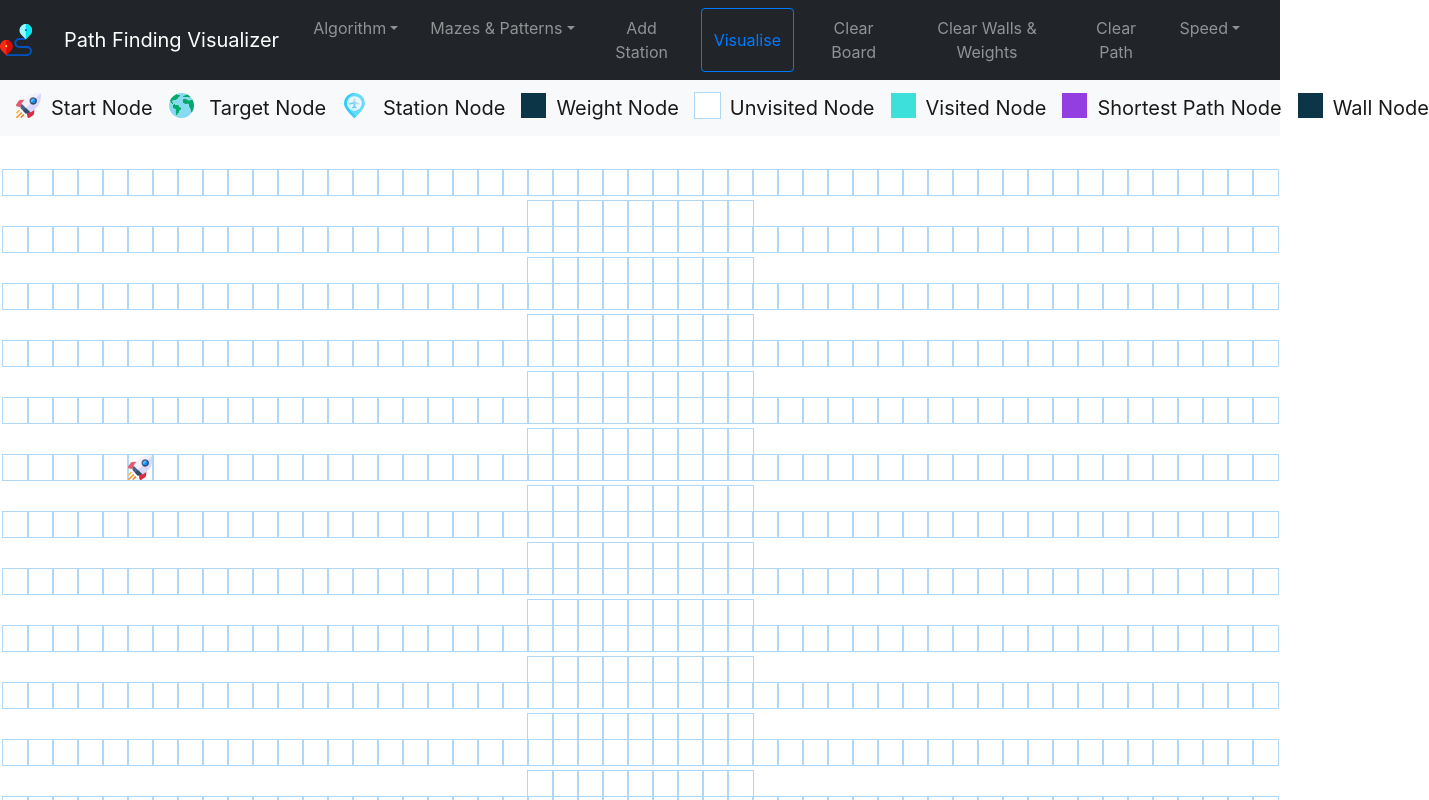
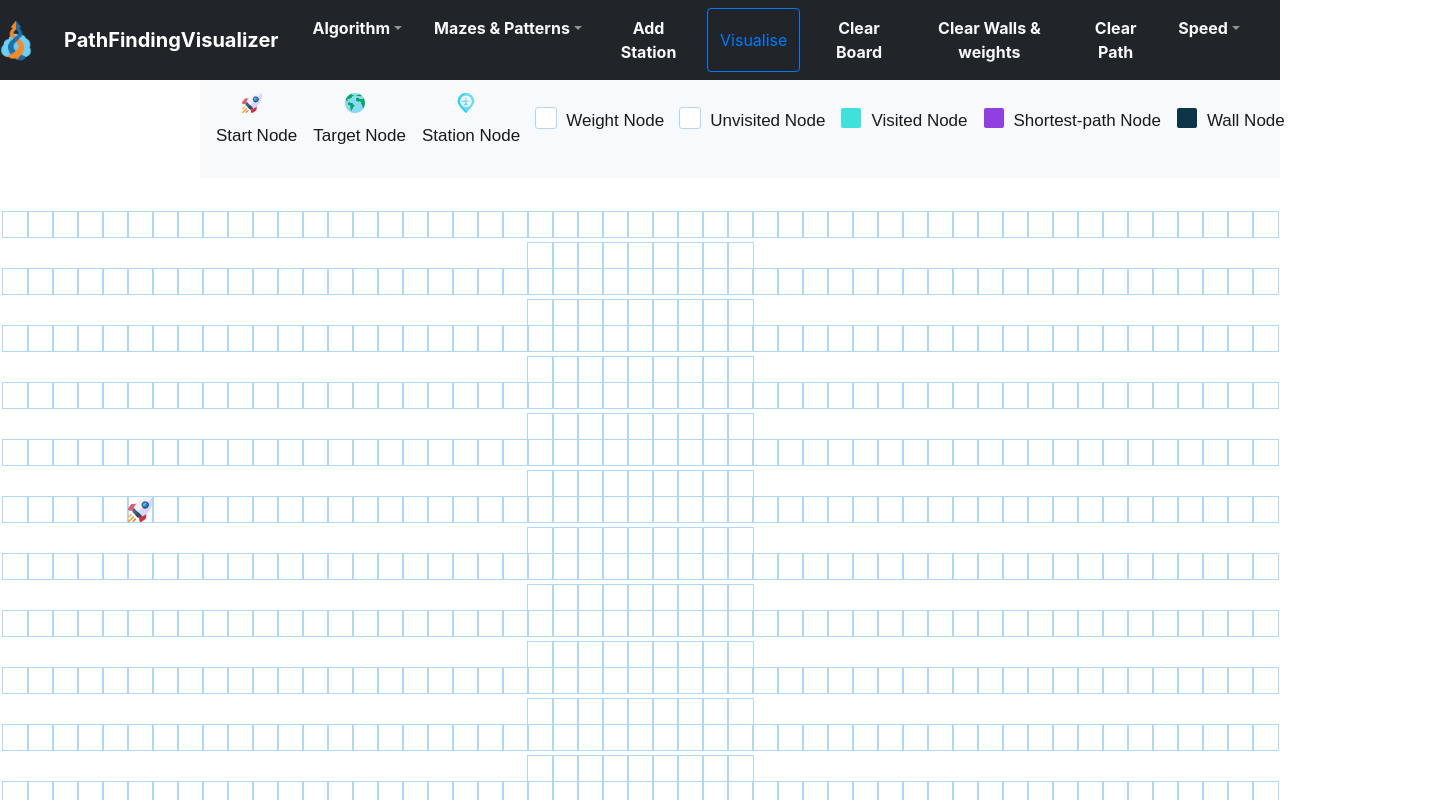
Before and after one commit to syadav-oss/Algolizer, a React (Create React App) app: page / in a window 1280 px wide. Shown: the top 800 px of the page, 1429 px wide, since content can reach past the window. Built offline with nearby package versions, Linux system fonts and the light colour scheme; the HTML template or start-up script is replaced by a standard one.

Commit message:
Navbar css

```diff
--- a/public/index.html
+++ b/public/index.html
@@ -2,7 +2,7 @@
 <html lang="en">
   <head>
     <meta charset="utf-8" />
-    <link rel="icon" href="%PUBLIC_URL%/route.svg" />
+    <link rel="icon" href="%PUBLIC_URL%/route.png" />
     <meta name="viewport" content="width=device-width, initial-scale=1" />
     <meta name="theme-color" content="#000000" />
     <meta
--- a/src/PathfindingVisualizer/ControlPanel/ControlPanel.css
+++ b/src/PathfindingVisualizer/ControlPanel/ControlPanel.css
@@ -7,7 +7,7 @@
 }
 
 .logo {
-  background-image: url(../Styling/route.svg);
+  background-image: url(../Styling/route.png);
   background-color: #212529;
   background-repeat: no-repeat;
   background-size: 2.5%;
--- a/src/PathfindingVisualizer/ControlPanel/ControlPanel.jsx
+++ b/src/PathfindingVisualizer/ControlPanel/ControlPanel.jsx
@@ -22,13 +22,13 @@ export default class ControlPanel extends Component {
       <div>
         <Navbar expand="lg" variant="dark" className="logo">
           <Navbar.Brand href="#" className="ml-5">
-            Path Finding Visualizer
+            <b>PathFindingVisualizer</b>
           </Navbar.Brand>
           <Navbar.Toggle aria-controls="basic-navbar-nav" />
           <Navbar.Collapse className="nav" id="basic-navbar-nav">
             <Nav className="mr-auto col-centered1">
               <NavDropdown
-                title="Algorithm"
+                title={<b className="text-light">Algorithm</b>}
                 id="basic-nav-dropdown"
                 className="mr-3"
               >
@@ -53,7 +53,7 @@ export default class ControlPanel extends Component {
                 </NavDropdown.Item>
               </NavDropdown>
               <NavDropdown
-                title="Mazes & Patterns"
+                title={<b className="text-light">Mazes & Patterns</b>}
                 id="basic-nav-dropdown"
                 className="mr-3"
               >
@@ -72,7 +72,7 @@ export default class ControlPanel extends Component {
                 className="mr-3"
                 onClick={() => onClickAddStation_()}
               >
-                Add Station
+                <b className="text-light">Add Station</b>
               </Nav.Link>
               <Button
                 id="visualise-button"
@@ -87,16 +87,16 @@ export default class ControlPanel extends Component {
                 onClick={() => onClickClear_()}
                 className="mr-3"
               >
-                Clear Board
+                <b className="text-light">Clear Board</b>
               </Nav.Link>
               <Nav.Link href="#wall" className="mr-3">
-                Clear Walls & Weights
+                <b className="text-light">Clear Walls & weights</b>
               </Nav.Link>
               <Nav.Link href="#path" className="mr-3">
-                Clear Path
+                <b className="text-light">Clear Path</b>
               </Nav.Link>
               <NavDropdown
-                title="Speed"
+                title={<b className="text-light">Speed</b>}
                 id="basic-nav-dropdown"
                 className="mr-3"
               >
@@ -108,53 +108,69 @@ export default class ControlPanel extends Component {
           </Navbar.Collapse>
         </Navbar>
 
-        <Navbar bg="light" expand="lg" variant="light" className="centered">
+        <Navbar bg="light" expand="lg" variant="light" className="col-centered">
           <Navbar.Brand>
             <img
               alt=""
               src={startSvg}
-              width="25"
-              height="25"
+              width="20"
+              height="20"
               className="d-inline-block align-top"
               style={{ marginRight: "10px" }}
             />
             {""}
-            Start Node
+            <p style={{ fontFamily: "sans-serif", fontSize: "17px" }}>
+              {" "}
+              Start Node{" "}
+            </p>
           </Navbar.Brand>
           <Navbar.Brand>
             <img
               alt=""
               src={endSvg}
-              width="25"
-              height="25"
+              width="20"
+              height="20"
               className="d-inline-block align-top"
               style={{ marginRight: "10px" }}
             />{" "}
-            Target Node
+            <p style={{ fontFamily: "sans-serif", fontSize: "17px" }}>
+              {" "}
+              Target Node{" "}
+            </p>
           </Navbar.Brand>
           <Navbar.Brand>
             <img
               alt=""
               src={stationSvg}
-              width="25"
-              height="25"
+              width="20"
+              height="20"
               className="d-inline-block align-top"
               style={{ marginRight: "10px" }}
             />{" "}
-            Station Node
+            <p style={{ fontFamily: "sans-serif", fontSize: "17px" }}>
+              {" "}
+              Station Node{" "}
+            </p>
           </Navbar.Brand>
           <Navbar.Brand>
             <div className="d-flex flex-row">
               <div
                 className="p-2"
                 style={{
-                  width: "25px",
-                  height: "25px",
-                  backgroundColor: `rgb(12, 53, 71)`,
+                  width: "20px",
+                  height: "20px",
+                  outline: "1px solid rgb(175, 216, 248)",
+                  backgroundColor: `rgb(255, 255, 255)`,
+                  display: "inline-block",
                   marginRight: "10px",
+                  borderRadius: "2px",
                 }}
               />
-              Weight Node
+
+              <p style={{ fontFamily: "sans-serif", fontSize: "17px" }}>
+                {" "}
+                Weight Node{" "}
+              </p>
             </div>
           </Navbar.Brand>
           <Navbar.Brand>
@@ -162,15 +178,19 @@ export default class ControlPanel extends Component {
               <div
                 className="p-2"
                 style={{
-                  width: "25px",
-                  height: "25px",
+                  width: "20px",
+                  height: "20px",
                   outline: "1px solid rgb(175, 216, 248)",
                   backgroundColor: `rgb(255, 255, 255)`,
                   display: "inline-block",
                   marginRight: "10px",
+                  borderRadius: "2px",
                 }}
               />
-              Unvisited Node
+              <p style={{ fontFamily: "sans-serif", fontSize: "17px" }}>
+                {" "}
+                Unvisited Node{" "}
+              </p>
             </div>{" "}
           </Navbar.Brand>
 
@@ -179,13 +199,17 @@ export default class ControlPanel extends Component {
               <div
                 className="p-2"
                 style={{
-                  width: "25px",
-                  height: "25px",
+                  width: "20px",
+                  height: "20px",
                   backgroundColor: `rgba(0, 218, 207, 0.75)`,
                   marginRight: "10px",
+                  borderRadius: "2px",
                 }}
               />
-              Visited Node
+              <p style={{ fontFamily: "sans-serif", fontSize: "17px" }}>
+                {" "}
+                Visited Node{" "}
+              </p>
             </div>
           </Navbar.Brand>
           <Navbar.Brand>
@@ -193,13 +217,17 @@ export default class ControlPanel extends Component {
               <div
                 className="p-2"
                 style={{
-                  width: "25px",
-                  height: "25px",
+                  width: "20px",
+                  height: "20px",
                   backgroundColor: `rgba(112, 0, 217, 0.75)`,
                   marginRight: "10px",
+                  borderRadius: "2px",
                 }}
               />
-              Shortest Path Node
+              <p style={{ fontFamily: "sans-serif", fontSize: "17px" }}>
+                {" "}
+                Shortest-path Node{" "}
+              </p>
             </div>
           </Navbar.Brand>
           <Navbar.Brand>
@@ -207,13 +235,17 @@ export default class ControlPanel extends Component {
               <div
                 className="p-2"
                 style={{
-                  width: "25px",
-                  height: "25px",
+                  width: "20px",
+                  height: "20px",
                   backgroundColor: `rgb(12, 53, 71)`,
                   marginRight: "10px",
+                  borderRadius: "2px",
                 }}
               />
-              Wall Node
+              <p style={{ fontFamily: "sans-serif", fontSize: "17px" }}>
+                {" "}
+                Wall Node{" "}
+              </p>
             </div>
           </Navbar.Brand>
         </Navbar>
```
Also changed, not shown: public/route.png (added).
